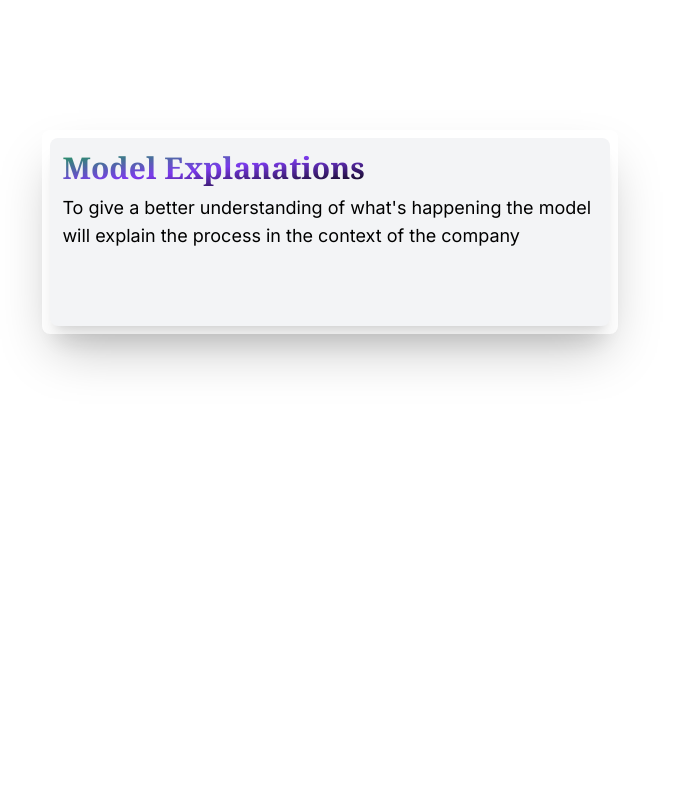
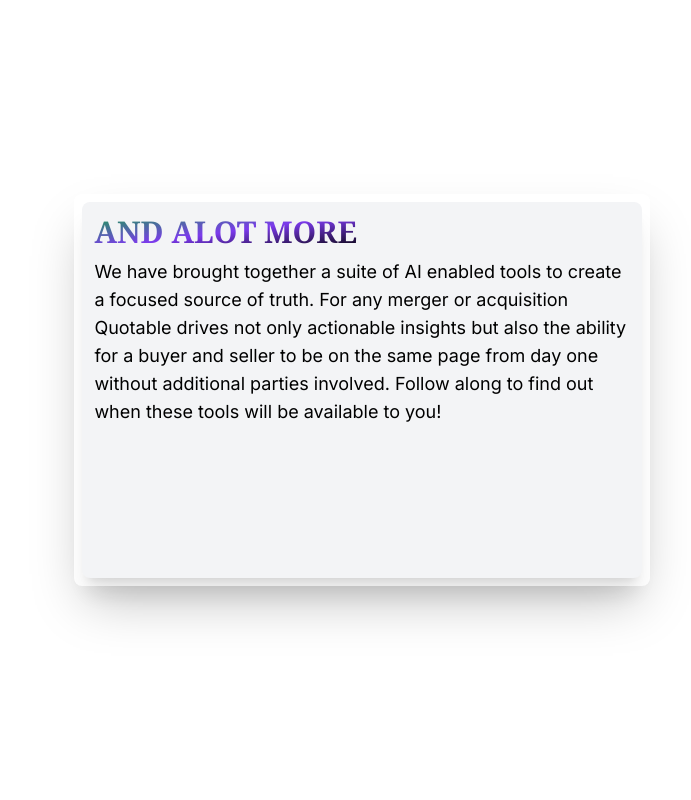
Before and after one commit to IyobedZekarias/Quotable-site, a Next.js app: page / in a window 1280 px wide. Shown: the part 5580-6380 px from the top of the page, without its empty margins (348-1039 px from the left). Built offline with nearby package versions, Linux system fonts and the light colour scheme; what tailwindcss-animated would draw is missing.

Commit message:
no cursive

```diff
--- a/app/components/demo.tsx
+++ b/app/components/demo.tsx
@@ -33,26 +33,26 @@ export default function Demo() {
             heading: "Calculations & Ratios",
             text: "Ratios like EV/ADJEBIDTA allow for deeper understandings of growth for the company on a moving basis. These values are calculated using the adjusted EBIDTA",
             x: 45,
-            y: 20,
+            y: 53,
             w: 45,
             h: 30.5,
         },
-        {
-            heading: "Model Explanations",
-            text: "To give a better understanding of what's happening the model will explain the process in the context of the company",
-            x: 25,
-            y: 55,
-            w: 45,
-            h: 25.5,
-        },
-        {
-            heading: "Delta",
-            text: "Clearly see the delta between the changes that you make and the company as they reported",
-            x: 61,
-            y: 40,
-            w: 30,
-            h: 30,
-        },
+        // {
+        //     heading: "Model Explanations",
+        //     text: "To give a better understanding of what's happening the model will explain the process in the context of the company",
+        //     x: 25,
+        //     y: 55,
+        //     w: 45,
+        //     h: 25.5,
+        // },
+        // {
+        //     heading: "Delta",
+        //     text: "Clearly see the delta between the changes that you make and the company as they reported",
+        //     x: 61,
+        //     y: 40,
+        //     w: 30,
+        //     h: 30,
+        // },
         {
             heading: "AND ALOT MORE",
             text: "We have brought together a suite of AI enabled tools to create a focused source of truth. For any merger or acquisition Quotable drives not only actionable insights but also the ability for a buyer and seller to be on the same page from day one without additional parties involved. Follow along to find out when these tools will be available to you!",
```
Also changed, not shown: public/banner.svg.
